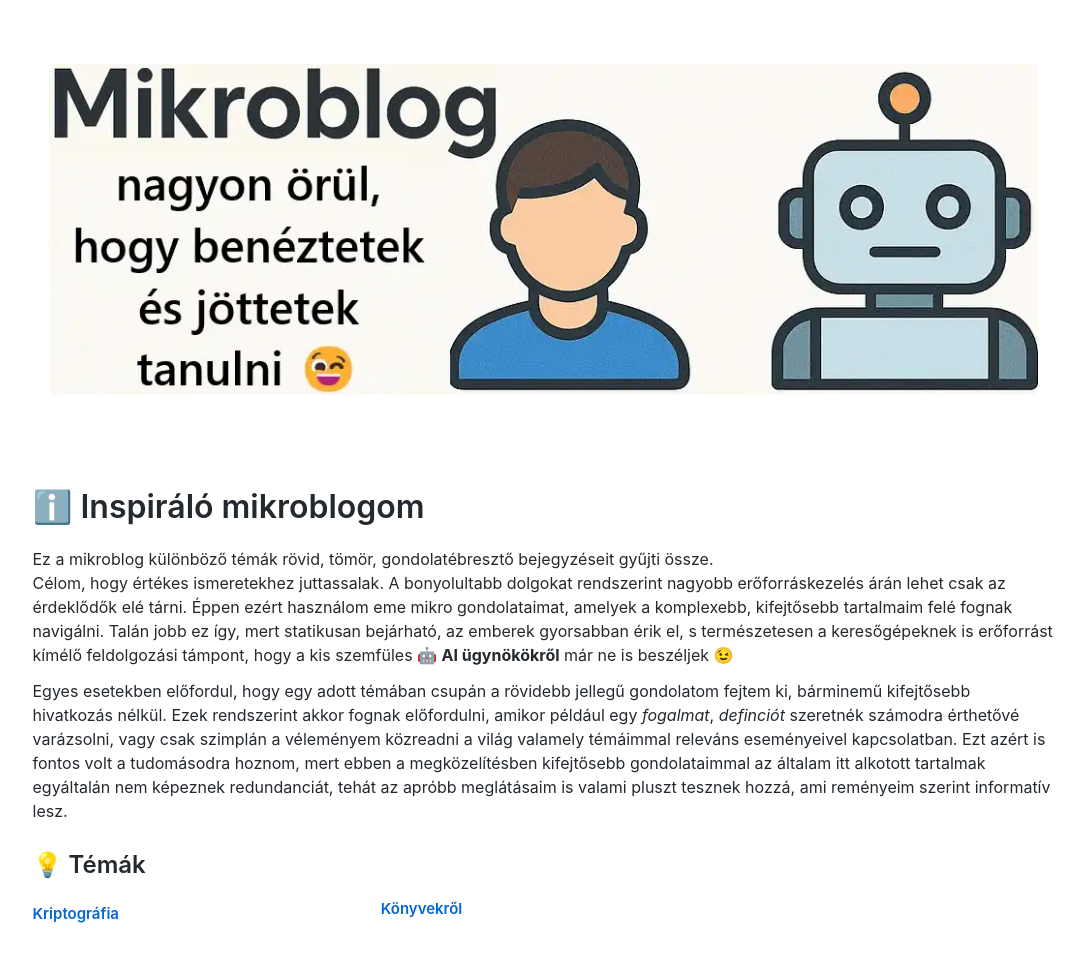
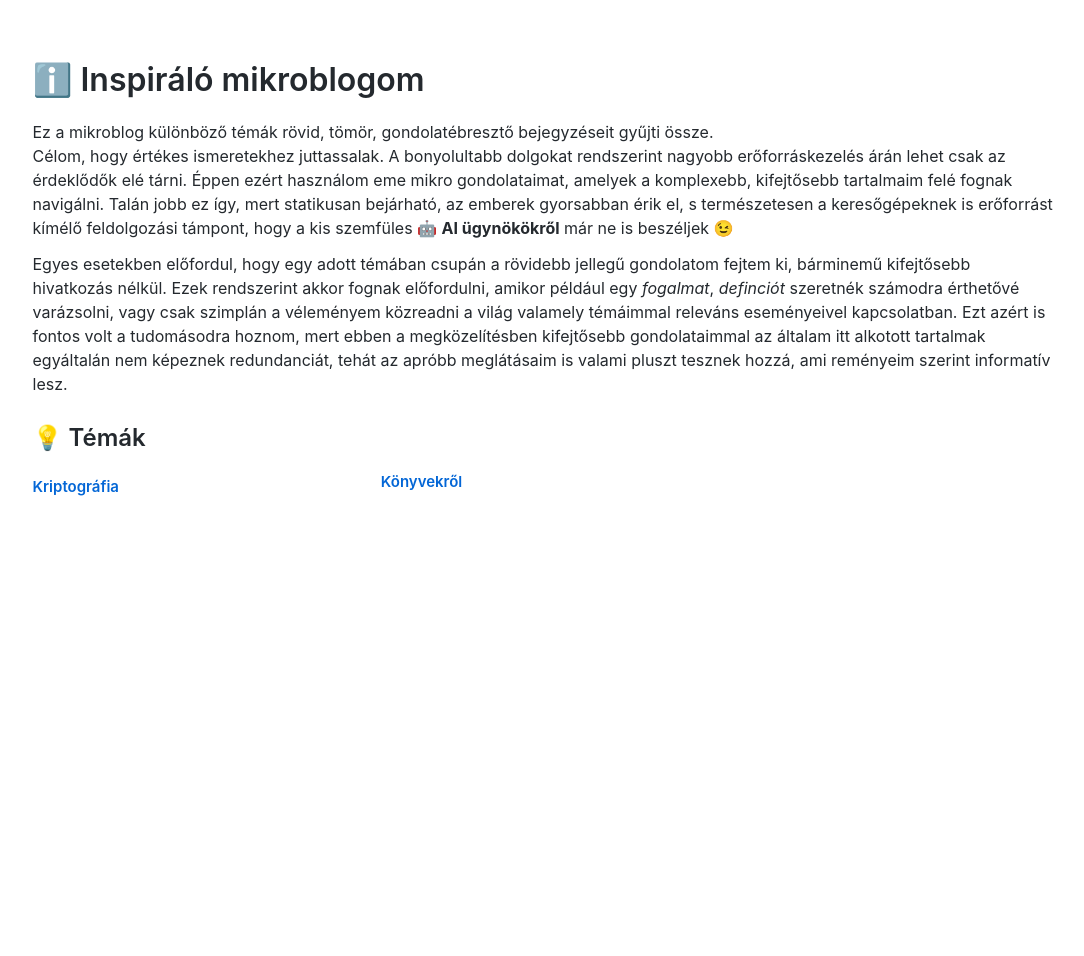
Before and after one commit to inspiralo/mikroblog, a Jekyll site: the page built from docs/index.md, in a window 1280 px wide. Shown: the whole page, without its empty margins (97-1181 px from the left). Built offline with Jekyll 4.4.1, drawn with Linux system fonts in a browser that asks for light colours; after the commit the page ends 900 px from its top, so only the background shows below that.

Commit message:
Update index.md

```diff
--- a/docs/index.md
+++ b/docs/index.md
@@ -3,10 +3,6 @@ layout: default
 title: Inspiráló mikroblog
 ---
 
-<div class="markdown-body">
-
-<img src="Inspirator-mikroblog-GitHub-koszonetnyilvanitas-a-latogatoknak.webp" alt="Inspiráló mikroblog köszöntő">
-</div>
 # ℹ️ Inspiráló mikroblogom
 
 Ez a mikroblog különböző témák rövid, tömör, gondolatébresztő bejegyzéseit gyűjti össze.
```
